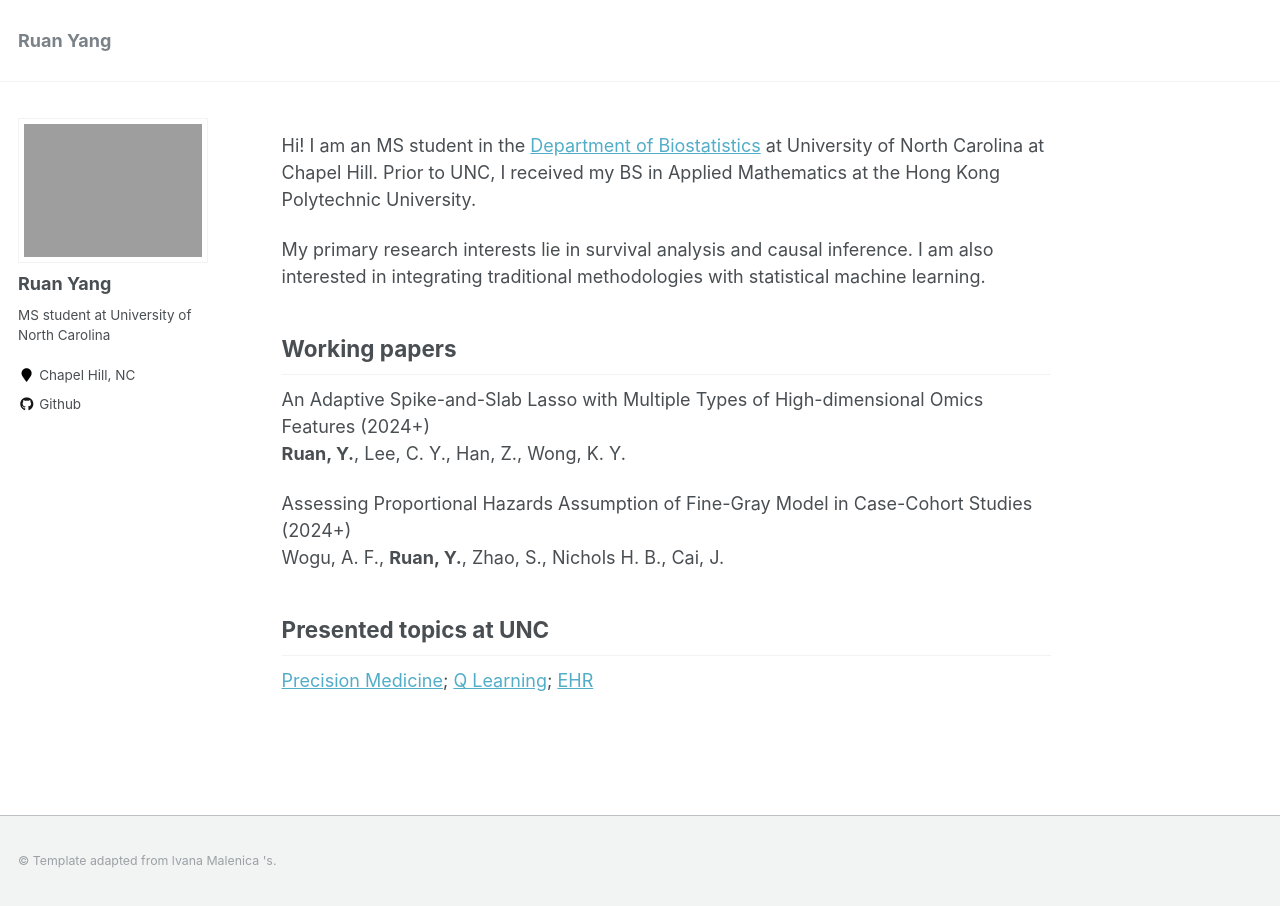
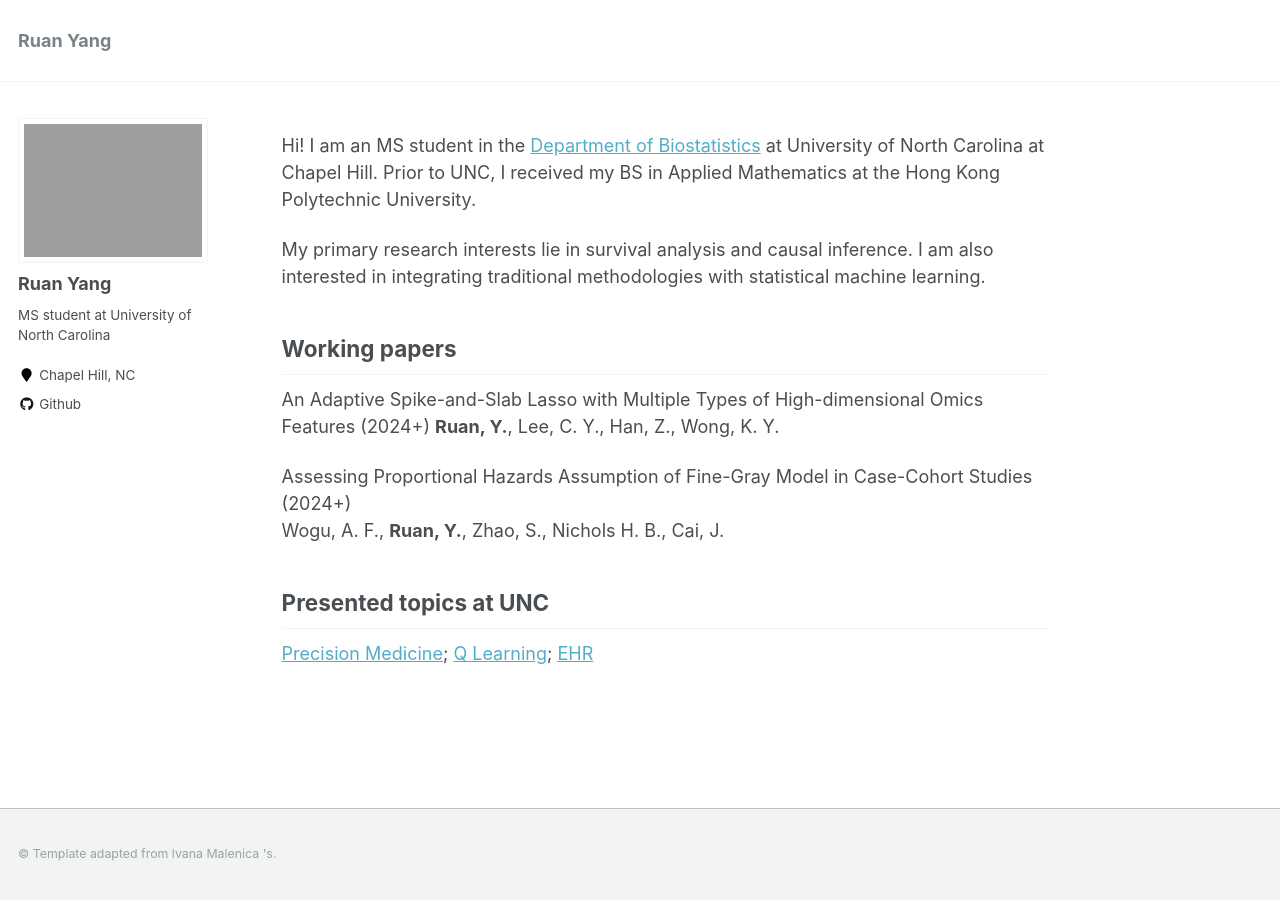
Before and after one commit to Yangr00/Yangr00.github.io, a Jekyll site: the page built from _pages/about.md, in a window 1280 px wide. Built offline with Jekyll 4.4.1, drawn with Linux system fonts in a browser that asks for light colours.

```diff
--- a/_pages/about.md
+++ b/_pages/about.md
@@ -17,7 +17,7 @@ My primary research interests lie in survival analysis and causal inference. I a
 ## Working papers
 
 An Adaptive Spike-and-Slab Lasso with Multiple Types of High-dimensional Omics Features (2024+)
-<br>**Ruan, Y.**, Lee, C. Y., Han, Z., Wong, K. Y.
+**Ruan, Y.**, Lee, C. Y., Han, Z., Wong, K. Y.
 
 Assessing Proportional Hazards Assumption of Fine-Gray Model in Case-Cohort Studies (2024+)
 <br>Wogu, A. F., **Ruan, Y.**, Zhao, S., Nichols H. B., Cai, J.
```
